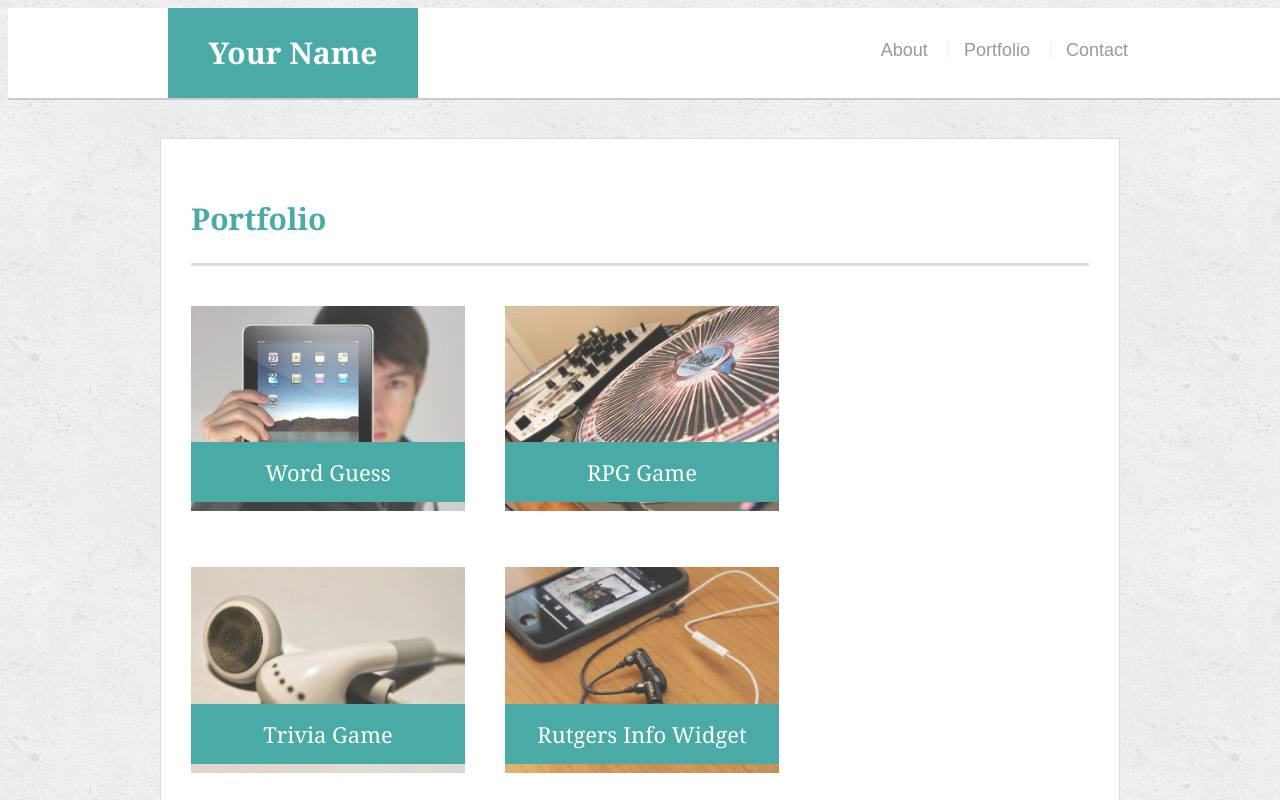
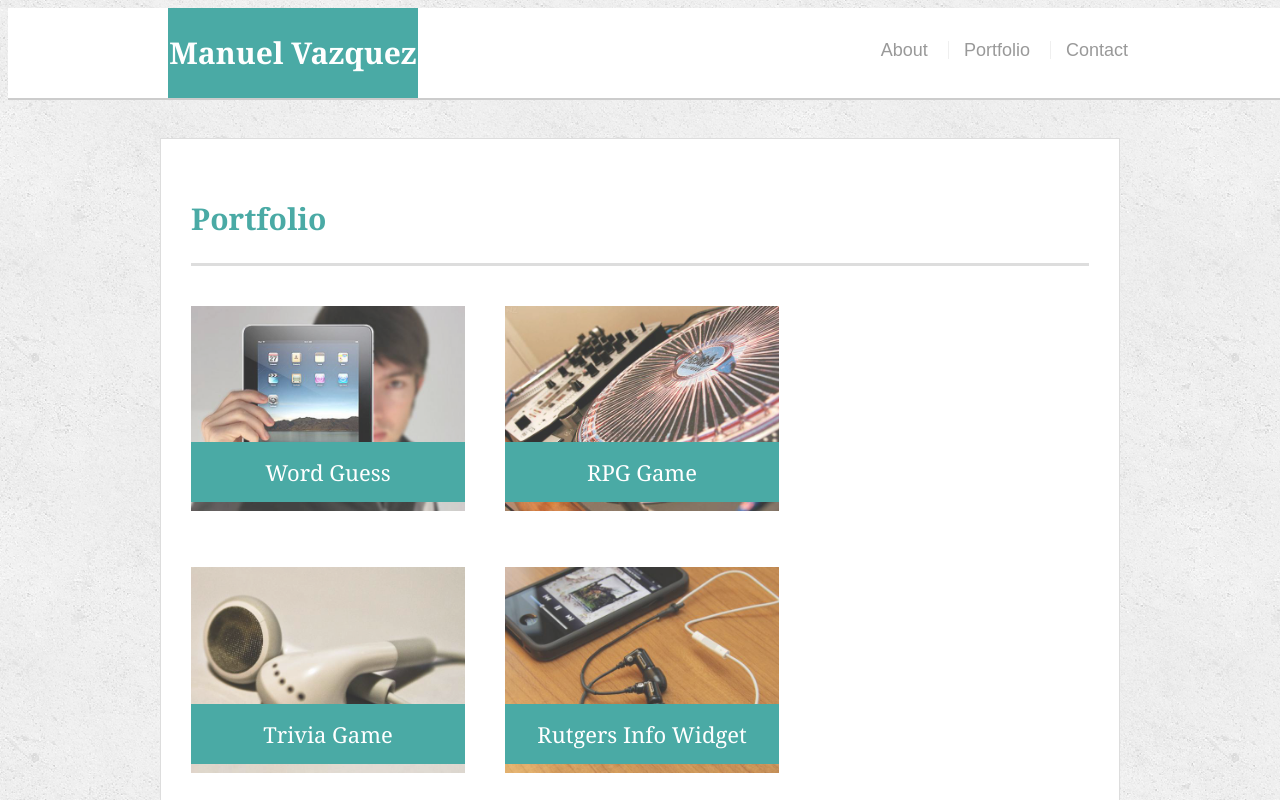
Before and after one commit to mrv5122/Responsiveness-Portfolio, a plain HTML site: page portfolio.html in a window 1280 px wide. Shown: the top 800 px of the page. Drawn offline with Linux system fonts and the light colour scheme.

Commit message:
updated portfolio with my name

```diff
--- a/portfolio.html
+++ b/portfolio.html
@@ -3,7 +3,7 @@
 
 <head>
   <meta charset="UTF-8">
-  <title>Portfolio | Your Name</title>
+  <title>Portfolio | Manuel Vazquez</title>
   <link rel="stylesheet" type="text/css" href="assets/css/style.css">
 </head>
 
@@ -11,7 +11,7 @@
 
   <header id="masthead">
     <div class="container">
-      <a href="index.html" id="logo">Your Name</a>
+      <a href="index.html" id="logo">Manuel Vazquez</a>
       <nav>
         <a href="index.html">About</a>
         <a href="portfolio.html">Portfolio</a>
```
